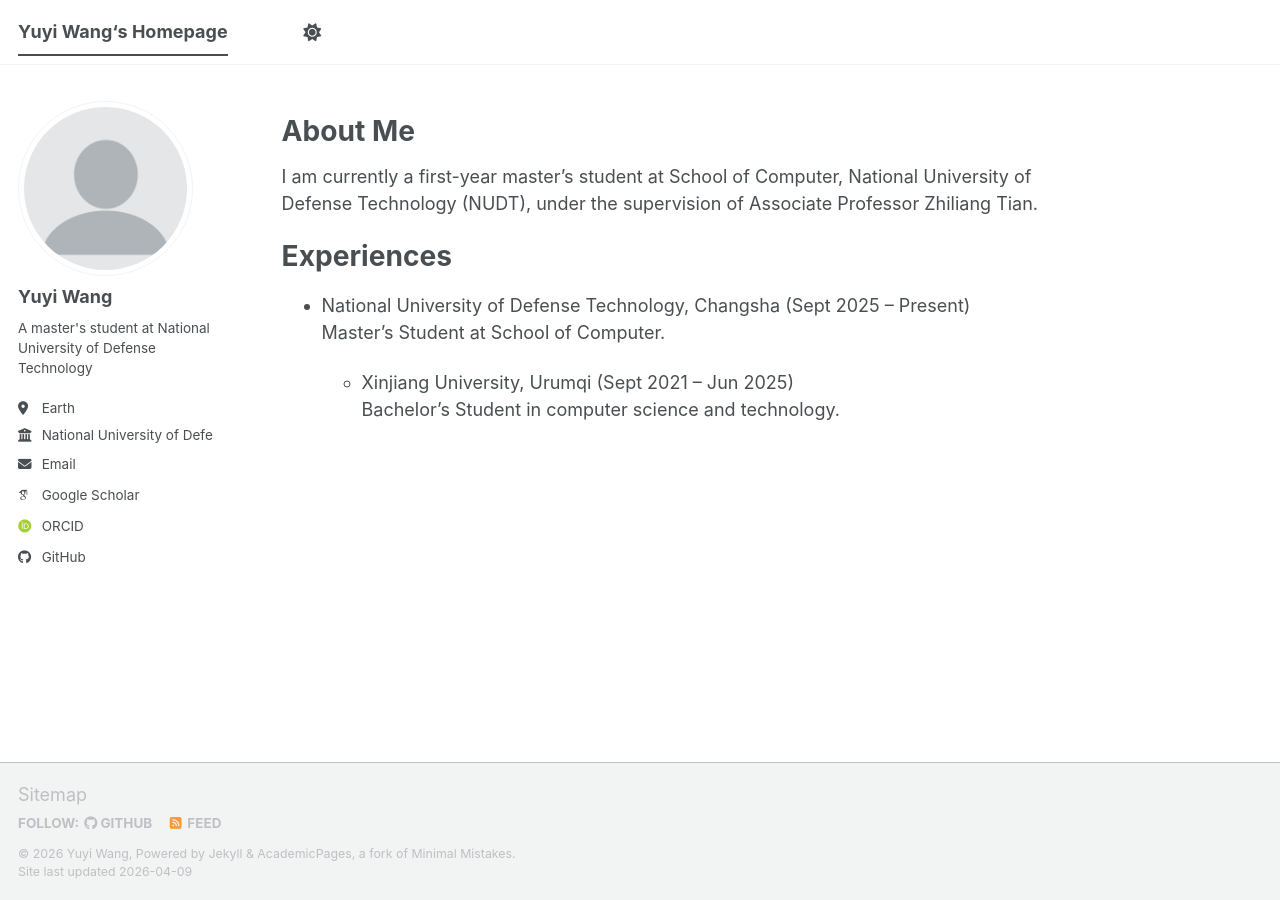
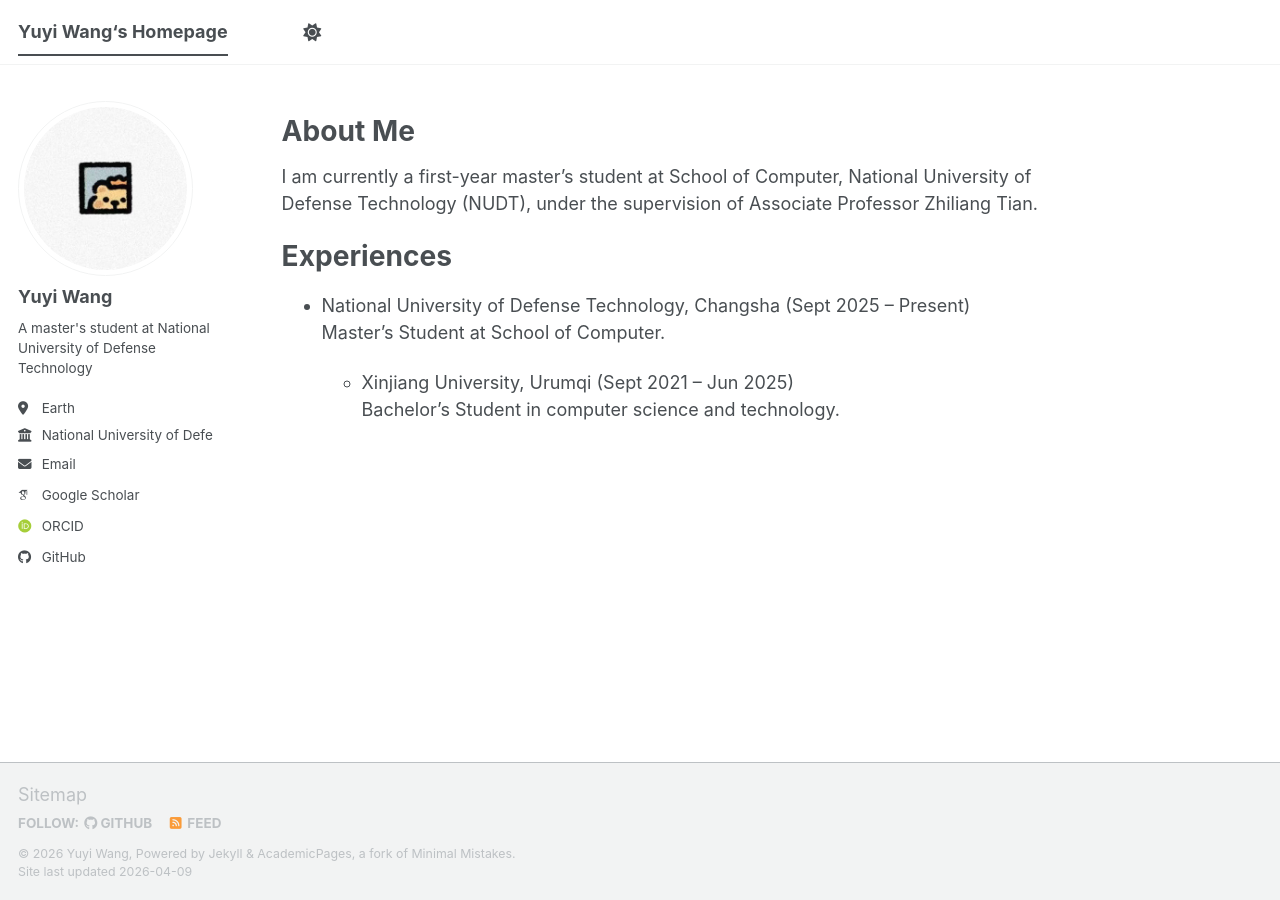
Before and after one commit to sweetlove12/sweetlove12.github.io, a Jekyll site: the page built from _pages/about.md, in a window 1280 px wide. Built offline with Jekyll 4.4.1, drawn with Linux system fonts in a browser that asks for light colours; some web fonts are replaced; a script bundle is joined from its source files by our own code; library files that are not in the unit come from our copies.

Commit message:
Update _config.yml

```diff
--- a/_config.yml
+++ b/_config.yml
@@ -23,7 +23,7 @@ repository               : "sweetlove12/sweetlove12.github.io"
 #               Additional customization can be done by editing /_includes/author-profile.html
 author:
   # Biographic information
-  avatar           : "profile.png"
+  avatar           : "bio-photo.png"
   name             : "Yuyi Wang"
   pronouns         : # example: "she/her"
   bio              : "A master's student at National University of Defense Technology"
```
